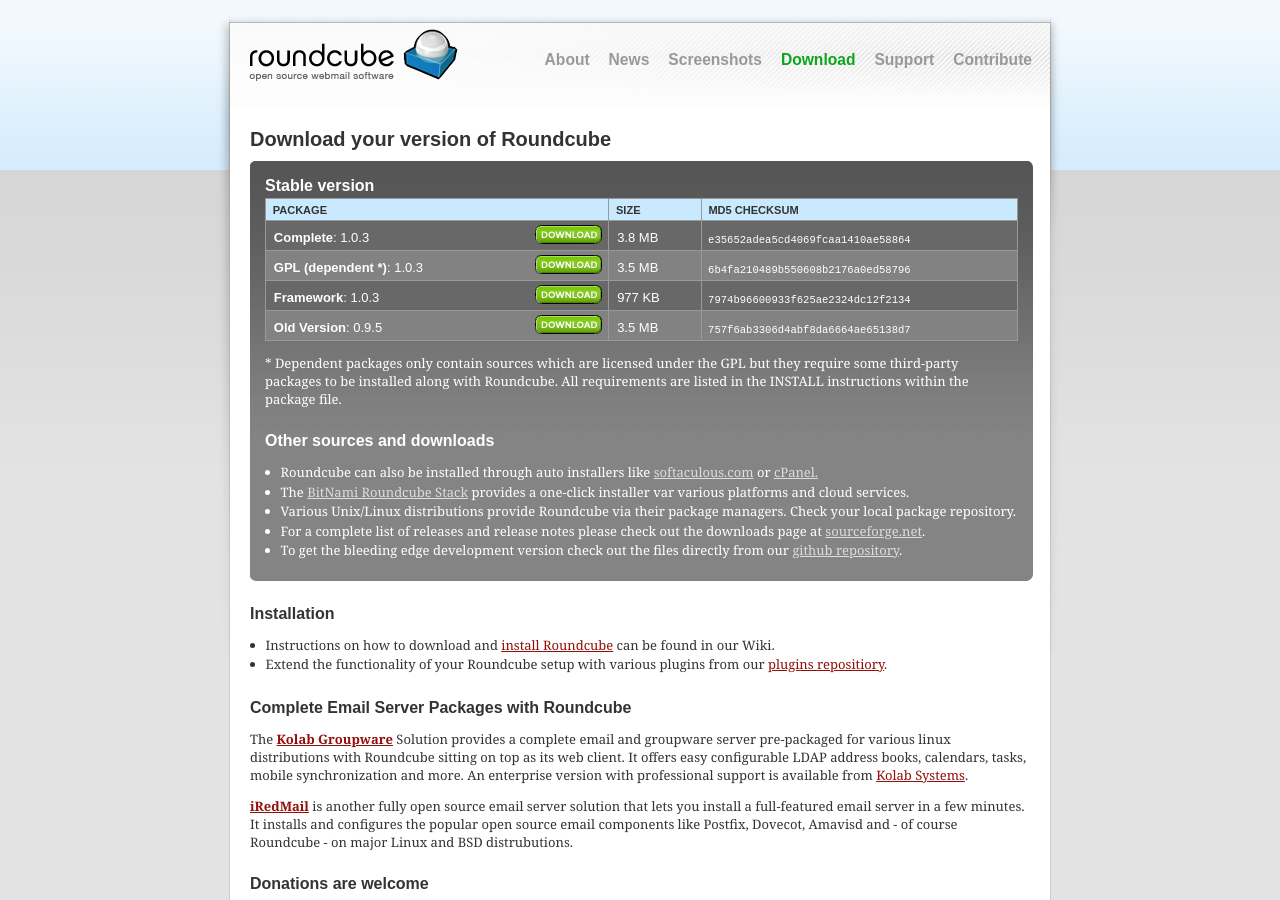
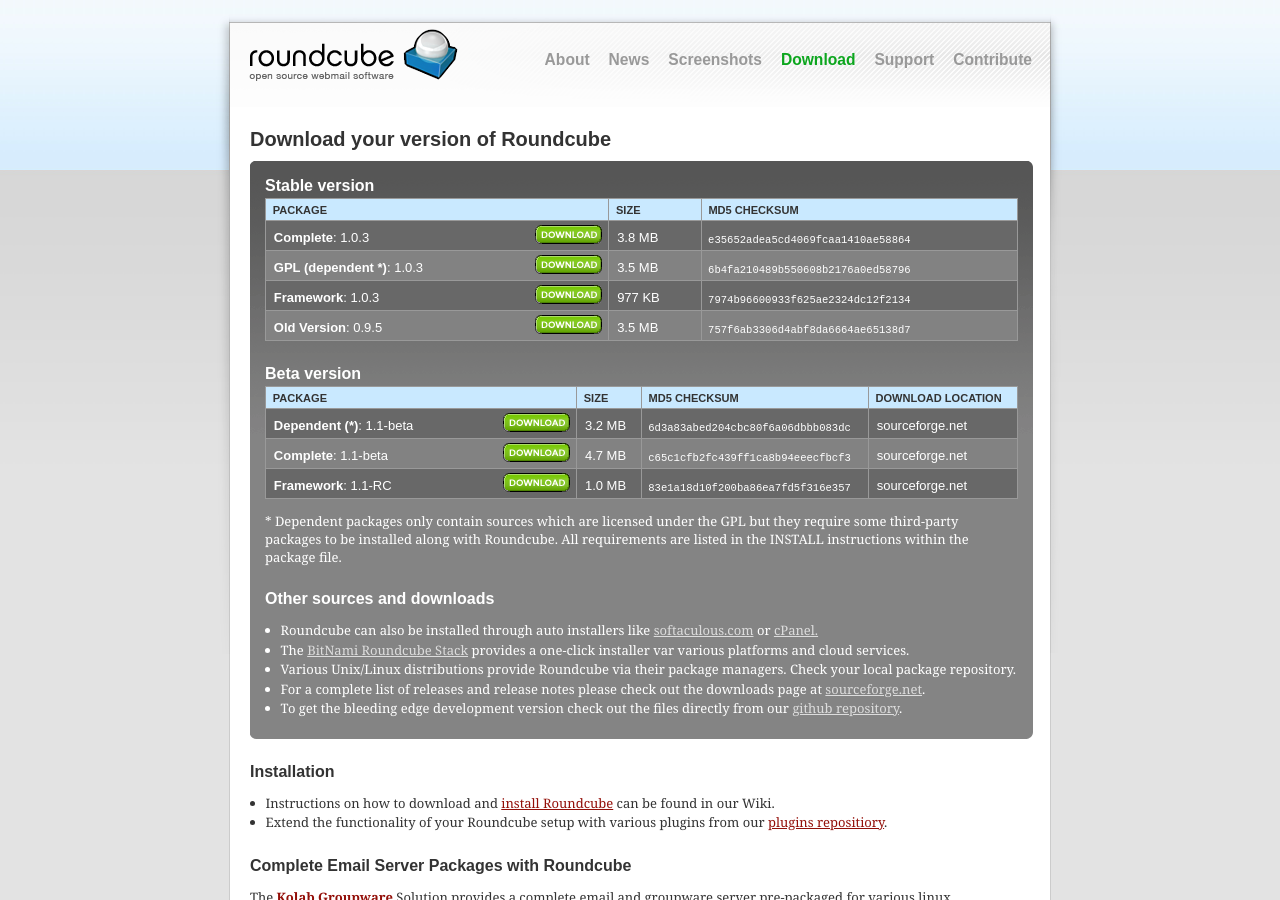
Before and after one commit to roundcube/roundcube.github.com, a Jekyll site: the page built from download/index.html, in a window 1280 px wide and 900 px high. Built offline with Jekyll 4.4.1, drawn with Linux system fonts in a browser that asks for light colours; comment, search, counter and statistics services are not loaded.

Commit message:
Announce release 1.1-beta

```diff
--- a/download/index.html
+++ b/download/index.html
@@ -46,7 +46,6 @@
 			</tr>
 			</tbody>
 		</table>
-<!--
 		<h2>Beta version</h2>
 		<table class="dltable" border="0" cellspacing="0" cellpadding="2">
 			<thead>
@@ -60,29 +59,29 @@
 			</thead>
 			<tbody>
 			<tr class="even">
-				<td class="dlversion"><strong>Complete</Strong>: 1.1-RC</td>
-				<td class="dlbutton"><a href="http://sourceforge.net/projects/roundcubemail/files/roundcubemail-beta/1.1-RC/roundcubemail-1.1-rc.tar.gz/download" title="Download now!"><img src="images/table_button_download.png" width="67" height="19" alt="Download" class="pngimage" /></a>
-				<td class="dlsize">3.8 MB</td>
-				<td class="dlchecksum">1f49ba6c13f22efeeb84e05a2083250e</td>
+				<td class="dlversion"><strong>Dependent (*)</strong>: 1.1-beta</td>
+				<td class="dlbutton"><a href="http://sourceforge.net/projects/roundcubemail/files/roundcubemail-beta/1.1-beta/roundcubemail-1.1-beta.tar.gz/download" title="Download now!"><img src="images/table_button_download.png" width="67" height="19" alt="Download" class="pngimage" /></a>
+				<td class="dlsize">3.2 MB</td>
+				<td class="dlchecksum">6d3a83abed204cbc80f6a06dbbb083dc</td>
 				<td>sourceforge.net</td>
 			</tr>
 			<tr class="odd">
-				<td class="dlversion"><strong>GPL (dependent *)</strong>: 1.1-RC</td>
-				<td class="dlbutton"><a href="http://sourceforge.net/projects/roundcubemail/files/roundcubemail-dependent/1.1-RC/roundcubemail-1.1-rc-dep.tar.gz/download" title="Download now!"><img src="images/table_button_download.png" width="67" height="19" alt="Download" class="pngimage" /></a>
-				<td class="dlsize">3.5 MB</td>
-				<td class="dlchecksum">2282eb1e756dc180bdbe462a2a71eaf0</td>
+				<td class="dlversion"><strong>Complete</Strong>: 1.1-beta</td>
+				<td class="dlbutton"><a href="http://sourceforge.net/projects/roundcubemail/files/roundcubemail-beta/1.1-beta/roundcubemail-1.1-beta-complete.tar.gz/download" title="Download now!"><img src="images/table_button_download.png" width="67" height="19" alt="Download" class="pngimage" /></a>
+				<td class="dlsize">4.7 MB</td>
+				<td class="dlchecksum">c65c1cfb2fc439ff1ca8b94eeecfbcf3</td>
 				<td>sourceforge.net</td>
 			</tr>
 			<tr class="even">
 				<td class="dlversion"><strong>Framework</strong>: 1.1-RC</td>
-				<td class="dlbutton"><a href="http://sourceforge.net/projects/roundcubemail/files/roundcubemail-beta/1.1-RC/roundcube-framework-1.1-rc.tar.gz/download" title="Download now!"><img src="images/table_button_download.png" width="67" height="19" alt="Download" class="pngimage" /></a>
-				<td class="dlsize">964 KB</td>
-				<td class="dlchecksum">b417b0cd0a158e0ed8a18344e57a6c29</td>
+				<td class="dlbutton"><a href="http://sourceforge.net/projects/roundcubemail/files/roundcubemail-beta/1.1-beta/roundcube-framework-1.1-beta.tar.gz/download" title="Download now!"><img src="images/table_button_download.png" width="67" height="19" alt="Download" class="pngimage" /></a>
+				<td class="dlsize">1.0 MB</td>
+				<td class="dlchecksum">83e1a18d10f200ba86ea7fd5f316e357</td>
 				<td>sourceforge.net</td>
 			</tr>
 			</tbody>
 		</table>
--->
+
 		<p class="hint">* Dependent packages only contain sources which are licensed under the GPL but they require some third-party
 			packages to be installed along with Roundcube. All requirements are listed in the INSTALL instructions within the package file.</p>
 
```
Also changed, not shown: _posts/2014-11-10-roundcube-webmail-1.1-beta-available.md (added, +32 -0 lines).
